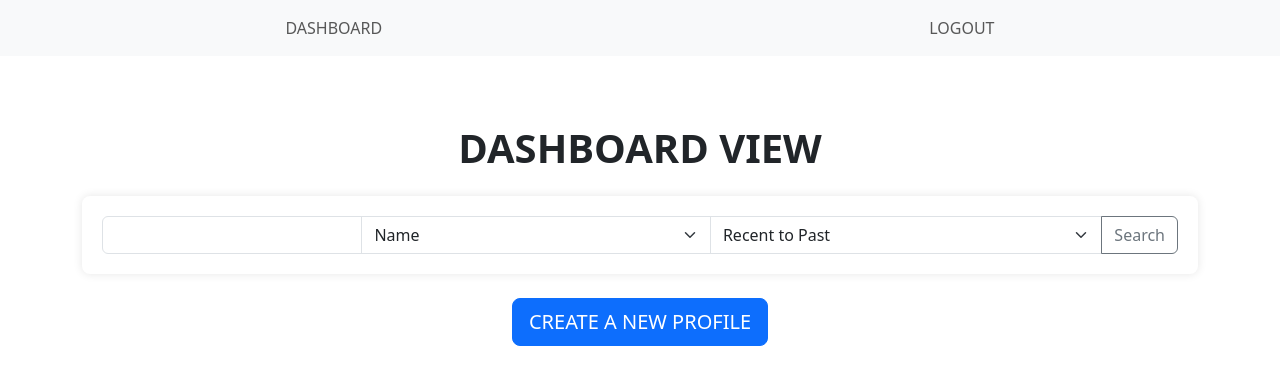
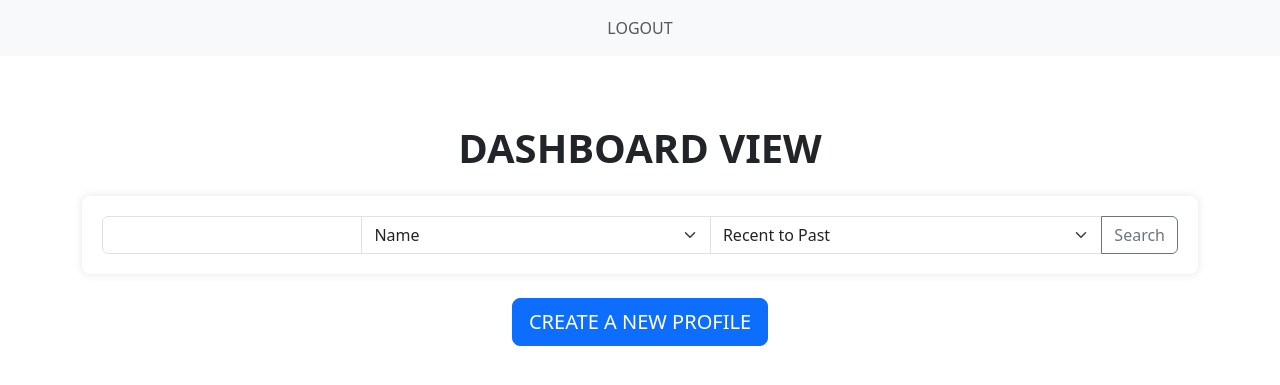
Before and after one commit to abssharma/nomad, a Flask app: template frontend/templates/dashboard.html in a window 1280 px wide. Shown: the top 385 px of the page. Run offline with Flask 2, Linux system fonts and the light colour scheme; the template is opened without the code that fills it, so the values that code supplies are empty.

Commit message:
Update dashboard.html

```diff
--- a/frontend/templates/dashboard.html
+++ b/frontend/templates/dashboard.html
@@ -12,7 +12,6 @@
 
           <div class="collapse navbar-collapse" id="navbarNav">
               <ul class="navbar-nav w-100 justify-content-around">
-                  <li class="nav-item"><a class="nav-link" href="/dashboard">DASHBOARD</a></li>
 
                   <li class="nav-item"><a class="nav-link" href="#" id="logoutLink">LOGOUT</a></li>
               </ul>
```
